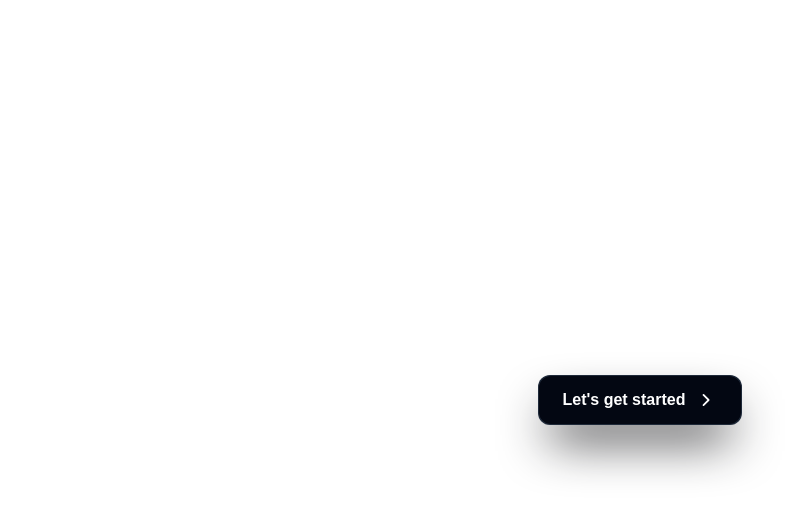
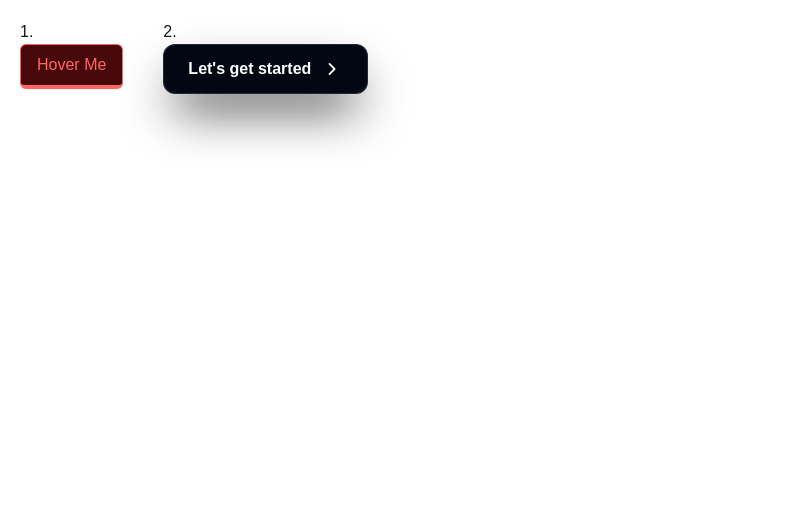
Before and after one commit to ibrarli/buttons-component, a Next.js app in the folder buttons-component/: page / in a window 1280 px wide. Shown: the top 514 px of the page, without its empty margins (0-800 px from the left). Built offline with nearby package versions, Linux system fonts and the light colour scheme.

Commit message:
Added ShinyHoverButton

```diff
--- a/buttons-component/app/components/BorderGradientButton.tsx
+++ b/buttons-component/app/components/BorderGradientButton.tsx
@@ -1,7 +1,7 @@
 export default function BorderGradientButton() {
   return (
     <div>
-      <div className="flex items-center justify-center h-screen">
+      <div >
         <div className="relative group">
           <button className="relative inline-block p-px font-semibold leading-6 text-white bg-gray-800 shadow-2xl cursor-pointer rounded-xl shadow-zinc-900 transition-transform duration-300 ease-in-out hover:scale-105 active:scale-95">
             <span className="absolute inset-0 rounded-xl bg-gradient-to-r from-teal-400 via-blue-500 to-purple-500 p-[2px] opacity-0 transition-opacity duration-500 group-hover:opacity-100"></span>
@@ -20,7 +20,7 @@ export default function BorderGradientButton() {
                   xmlns="http://www.w3.org/2000/svg"
                 >
                   <path
-                    clip-rule="evenodd"
+                    clipRule="evenodd"
                     d="M8.22 5.22a.75.75 0 0 1 1.06 0l4.25 4.25a.75.75 0 0 1 0 1.06l-4.25 4.25a.75.75 0 0 1-1.06-1.06L11.94 10 8.22 6.28a.75.75 0 0 1 0-1.06Z"
                     fill-rule="evenodd"
                   ></path>
--- /dev/null
+++ b/buttons-component/app/components/ShinyHoverButton.tsx
@@ -0,0 +1,12 @@
+export default function ShinyHoverButton() {
+  return (
+    <div>
+      <button className="bg-red-950 text-red-400 border border-red-400 border-b-4 font-medium overflow-hidden relative px-4 py-2
+      rounded-md hover:brightness-150 hover:border-t-4 hover:border-b active:opacity-75 outline-none duration-300 group">
+        <span className="bg-red-400 shadow-red-400 absolute -top-[150%] left-0 inline-flex w-80 h-[5px] rounded-md opacity-50 group-hover:top-[150%]
+        duration-500 shadow-[0_0_10px_10px_rgba(0,0,0,0.3)]"></span>
+        Hover Me
+      </button>
+    </div>
+  );
+}
--- a/buttons-component/app/page.tsx
+++ b/buttons-component/app/page.tsx
@@ -1,9 +1,15 @@
 import BorderGradientButton from "./components/BorderGradientButton";
+import ShinyHoverButton from "./components/ShinyHoverButton";
 
 export default function Home() {
   return (
-    <div>
-      <BorderGradientButton />
+    <div className="flex">
+      <div className="m-5"> 1.
+        <ShinyHoverButton />
+      </div>
+      <div className="m-5"> 2.
+        <BorderGradientButton />
+      </div>
     </div>
   );
 }
```
